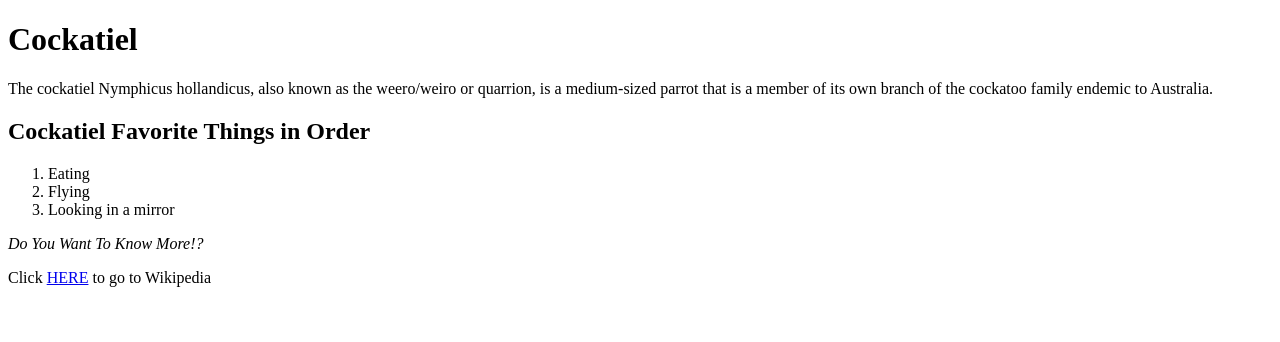
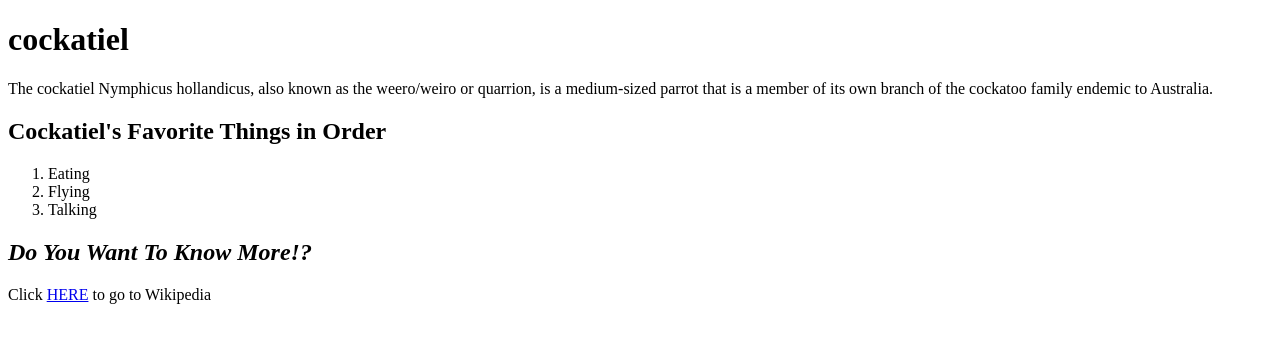
Before and after one commit to ChristianJoubert/W1_Ex_Two, a plain HTML site: page pages/birds.html in a window 1280 px wide. Drawn offline with Linux system fonts and the light colour scheme.

Commit message:
W1_Ex_Two

```diff
--- a/pages/birds.html
+++ b/pages/birds.html
@@ -4,11 +4,11 @@
     <meta charset="UTF-8">
     <meta http-equiv="X-UA-Compatible" content="IE=edge">
     <meta name="viewport" content="width=device-width, initial-scale=1.0">
-    <title>Animal Index Birds - Cockatiel</title>
+    <title>Animal Index Birds - cockatiel</title>
 </head>
 <body>
 
-    <h1>Cockatiel</h1>
+    <h1>cockatiel</h1>
     <section>
         <p>
             The cockatiel Nymphicus hollandicus, also known as the weero/weiro or quarrion,
@@ -17,20 +17,18 @@
     </section>
 
     <section>
-        <h2>Cockatiel Favorite Things in Order</h2>
+        <h2>Cockatiel's Favorite Things in Order</h2>
         <ol>
             <li>Eating</li>
             <li>Flying</li>
-            <li>Looking in a mirror</li>
+            <li>Talking</li>
         </ol>
     </section>
 
-
-    <footer><i>Do You Want To Know More!?</i></footer>
-
-    <p>Click <a href="https://en.wikipedia.org/wiki/Cockatiel">HERE</a> to go to Wikipedia</p>
-
-
-
+    <footer>
+            <h2><i>Do You Want To Know More!?</i></h2>
+            <p>Click
+            <a href="https://en.wikipedia.org/wiki/Cockatiel">HERE</a> to go to Wikipedia</p>
+    </footer>
 </body>
 </html>
```
Also changed, not shown: pages/cats.html (+10 -12 lines), pages/dogs.html (+8 -6 lines).
